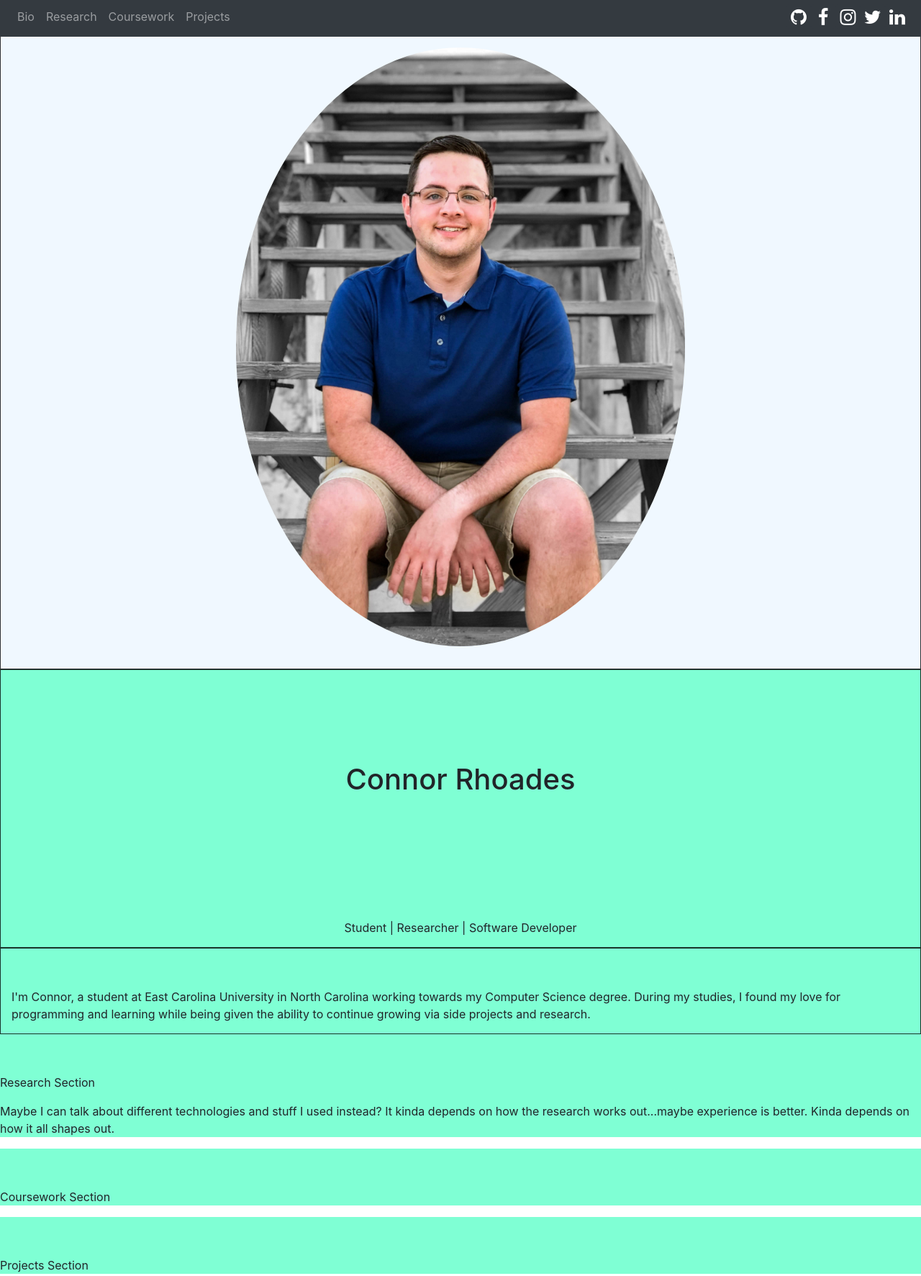
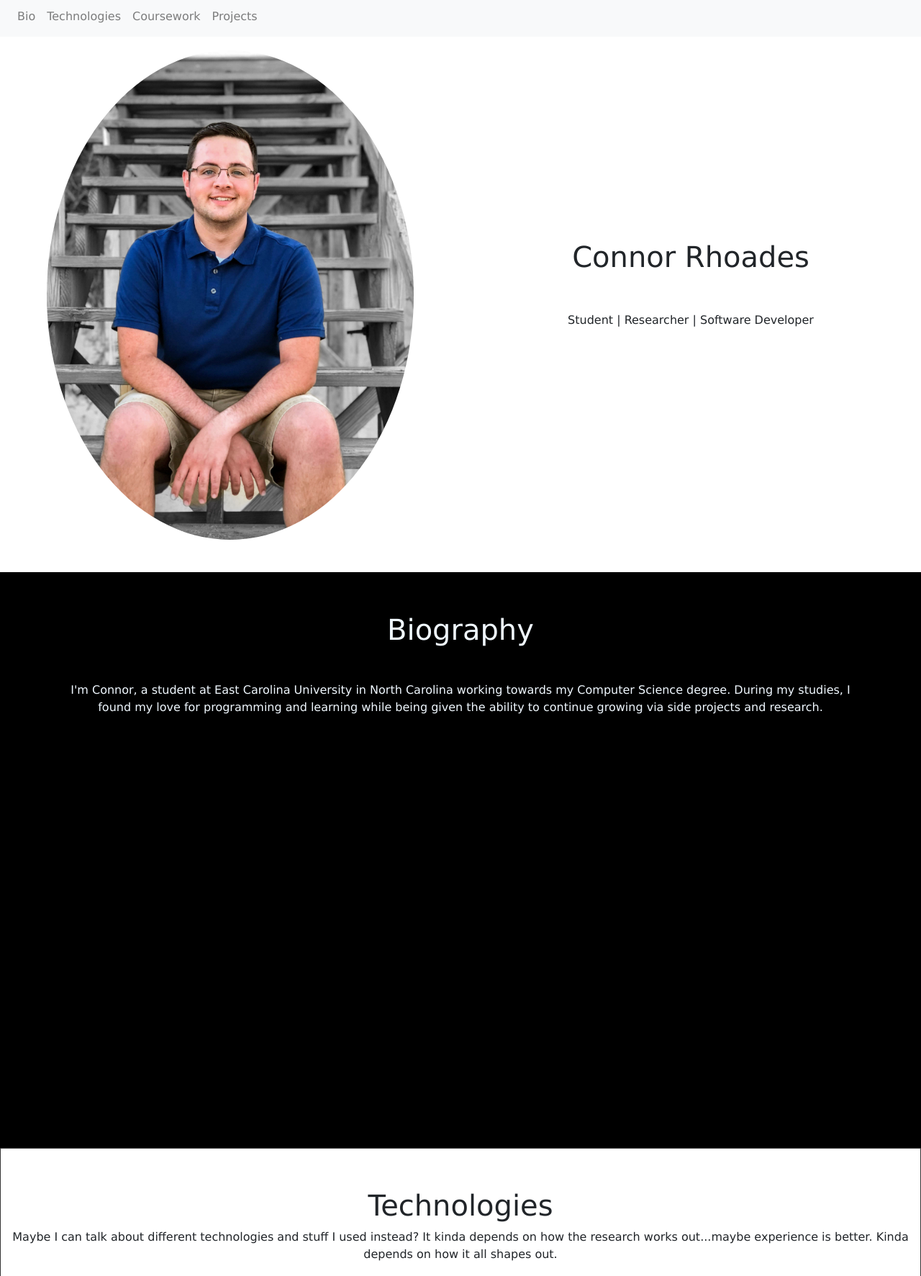
Before and after one commit to clrhoades1/clrhoades1.github.io, a plain HTML site: page index.html in a window 1280 px wide. Shown: the part 5-1778 px from the top of the page at 72% size. Drawn offline with nearby package versions, Linux system fonts and the light colour scheme.

Commit message:
Fixed centering issues, style changes
I changed the "Research" section to a "Technologies" section, fixed the centering issues with my portrait and name section, and made some slight style changes across the site.

```diff
--- a/css/stylesheet.css
+++ b/css/stylesheet.css
@@ -9,53 +9,93 @@ PERSONAL REMINDERS
 
 */
 
+@media (min-width: 400px) {
+/*    #bio {
+        display: grid;
 
-body {
-    padding-top: 55px;
+        height: 100vh;
+
+        grid-template-columns: auto;
+        grid-template-rows: 1fr 1fr;
+
+        grid-template-areas:
+        'portrait'
+        'name';
     }
 
-footer {
-    display: grid;
-    background-color: aquamarine;
+    #portrait-shot {
+/*        display: block;*/
+/*  Uncomment      grid-area: portrait;*/
+/*  Uncomment      max-width: 30%;*/
+/*        max-height: 70vh;*/
+/*        object-fit: cover;*/
+/*  Uncomment      border-radius: 50%;*/
+/*
+        margin-top: auto;
+        margin-bottom: auto;
+        margin-left: auto;
+        margin-right: auto;
+*/
+
+/*}
     }
 
-#portfolio-picture {
-    grid-area: portrait;
-    background-color: aliceblue;
+    #personal_details {
+        grid-area: name;
+    }
+*/
+
 }
 
-#page-content {
-    grid-area: content;
+@media (min-width: 700px) {
+    #bio {
+        display: grid;
+
+        max-height: 100vh;
+
+        grid-template-columns: 1fr 1fr;
+
+        grid-template-areas:
+        'portrait name'
+        'portrait name'
+        'portrait name';
+
     }
 
     #portfolio-name {
-    padding-top: 10%;
-    grid-area: name;
-    text-align: center;
+
     }
 
-#portfolio-bio {
-    padding-top: 55px;
+    #personal-details {
+/*        padding-top: 20vh;*/
+/*        vertical-align: middle;*/
     }
 
-#research {
-    padding-top: 55px;
-    background-color: aquamarine;
+
 }
 
-#coursework {
-    padding-top: 55px;
-    background-color: aquamarine;
+.nav-bar {
+    grid-area: nav;
 }
 
-#projects {
-    padding-top: 55px;
-    background-color: aquamarine;
+body {
+/*    padding-top: 55px;*/
+    display: grid;
+    font-family: "Lucida Sans Unicode", "Lucida Grande", sans-serif
 }
 
-.titles {
-    padding-top: 13%;
-    font-size: 16px;
+#bio {
+        display: grid;
+
+        max-height: 100vh;
+
+        grid-template-columns: 1fr 1fr;
+
+        grid-template-areas:
+        'portrait name'
+        'portrait name'
+        'portrait name';
+
 }
 
 .portfolio-container {
@@ -71,22 +111,144 @@ footer {
         'portrait content content'
         'portrait content content';
     */
+
 }
 
 .grid-section {
-    background-color: aquamarine;
-    padding: 15px;
-    border: 1px solid rgba(0, 0, 0, 0.8);
+    background-color:white;
+/*    padding: 30px;*/
+/*    border: 1px solid rgba(0, 0, 0, 0.8);*/
 }
 
+#picture-container {
+    grid-area: portrait;
+    background-color: white;
+    max-height: 100vh;
+    min-height: 100vh;
+    padding-top: 45px;
 
-.portrait-shot {
-    width: 50%;
-    height: 50%;
+    display: flex;
+    justify-content: center;
+    align-items: center;
+
+}
+
+#portfolio-picture-area {
+    position:relative;
+    max-height: 100vh;
+/*
+    margin-top: 25%;
+    margin-bottom: 25%;
+    margin-left: auto;
+    margin-right: auto;
+*/
+
+}
+
+#portfolio-picture {
+
+/*    padding-top: 20vh;*/
+}
+
+#portrait-shot {
+    display: block;
+    max-width: 100%;
+    max-height: 85vh;
     object-fit: cover;
     border-radius: 50%;
     position: relative;
-    left: 25%;
+/*
+    margin-top: auto;
+    margin-bottom: auto;
+    margin-left: auto;
+    margin-right: auto;
+*/
+/*    left: 12.5%;*/
+}
+
+#portfolio-name {
+    text-align: center;
+    grid-area: name;
+    max-height: 100vh;
+    min-height: 100vh;
+
+    display: flex;
+    justify-content: center;
+    align-items: center;
+}
+
+#personal-details {
+/*
+    display: flex;
+    align-items: center;
+    justify-content: center;
+    flex-direction: column;
+    text-align: center;
+    margin: auto;
+    min-height: 200px;
+    align-items: center;
+*/
+    /*margin-left: auto;
+    position: relative;
+    top: 45%;
+    left: 55%;*/
+    margin-top: 50%;
+    margin-bottom: 50%;
+}
+
+#my-name {
+
+}
+
+.titles {
+    padding-top: 13%;
+    font-size: 16px;
+}
+
+#biography {
+    text-align: center;
+    background-color: black;
+}
+
+#portfolio-bio {
+    padding-top: 55px;
+    grid-area: bio;
+    border: 1px solid rgba(0, 0, 0, 0.8);
+    min-height: 100vh;
+    padding-left: 80px;
+    padding-right: 80px;
+}
+
+#bio-paragraph-container {
+   padding-top: 40px;
+}
+
+#bio-paragraph {
+
+}
+
+#technologies {
+    padding-top: 55px;
+    background-color: white;
+    border: 1px solid rgba(0, 0, 0, 0.8);
+    min-height: 100vh;
+    text-align: center;
+}
+
+#coursework {
+    padding-top: 55px;
+    background-color: white;
+    border: 1px solid rgba(0, 0, 0, 0.8);
+    min-height: 100vh;
+    text-align: center;
+}
+
+#projects {
+    padding-top: 55px;
+    background-color: white;
+    min-height: 100vh;
+    border: 1px solid rgba(0, 0, 0, 0.8);
+    text-align: center;
 }
 
 .social {
@@ -97,36 +259,3 @@ footer {
     text-align: right;
     font-size: 1px;
 }
-
-/*
-
-FOR EXPERIMENTATION
-
-#special-item {
-    grid-area: myArea;
-}
-
-.grid-container {
-    display: grid;
-
-    grid-template-columns: auto;
-    grid-template-rows: auto;
-    grid-template-areas:
-        'myArea myArea . . .'
-        'myArea myArea . . .';
-    background-color: #2196F3;
-}
-
-
-.grid-item {
-  background-color: rgba(255, 255, 255, 0.8);
-  border: 1px solid rgba(0, 0, 0, 0.8);
-  padding: 20px;
-  font-size: 30px;
-  text-align: center;
-}
-
-
-END OF EXPERIMENTATION
-
-*/
--- a/index.html
+++ b/index.html
@@ -27,14 +27,16 @@
 
 </head>
 
-<nav class="navbar navbar-expand-sm navbar-dark bg-dark fixed-top">
+<body>
+    <div class="nav-bar">
+        <nav class="navbar navbar-expand-lg navbar-light bg-light fixed-top">
             <div class="collapse navbar-collapse" id="navbarsExampleDefault">
                 <ul class="navbar-nav mr-auto">
                     <li class="nav-item bio">
-                <a class="nav-link" href=#bio>Bio<span class="sr-only">(current)</span></a>
+                        <a class="nav-link" href=#biography>Bio<span class="sr-only">(current)</span></a>
                     </li>
                     <li class="nav-item research">
-                <a class="nav-link" href=#research>Research</a>
+                        <a class="nav-link" href=#technologies>Technologies</a>
                     </li>
                     <li class="nav-item classwork">
                         <a class="nav-link" href=#coursework tabindex="-1" aria-disabled="true">Coursework</a>
@@ -45,6 +47,7 @@
                 </ul>
             </div>
 
+<!--
             <div class="social">
                 <div class="social-buttons">
                     <a class="btn btn-social-icon btn-github" href="https://github.com/clrhoades1">
@@ -63,78 +66,71 @@
                         <span class="fa fa-linkedin"></span>
                     </a>
                 </div>
-        <!--/.social-buttons-->
+                /.social-buttons
             </div>
+-->
+        </nav>
+    </div>
+    <!--/.nav-bar-->
 
-</nav>
-
-<body>
     <div class="portfolio-container">
         <div id="bio">
-            <div class="grid-section" id="portfolio-picture">
+            <div id="picture-container">
+                <div class="grid-section" id="portfolio-picture-area">
                     <figure id="portfolio-picture">
-                    <img src="pictures/portraits/color_enhanced_portrait.jpg" class="portrait-shot" alt="My Portfolio Picture">
+                        <img src="pictures/portraits/color_enhanced_portrait.jpg" id="portrait-shot" alt="My Portfolio Picture">
                     </figure>
+                </div>
             </div>
             <!--/.grid-section-->
             <!--/.portfolio-picture-->
 
 
             <div class="grid-section" id="portfolio-name">
-                <h1>Connor Rhoades</h1>
-                <div class="titles">
+                <div id="personal-details">
+                    <h1 id="my-name">Connor Rhoades</h1>
+                    <div class="titles" id="my-titles">
                         Student | Researcher | Software Developer
                     </div>
                 </div>
+            </div>
+            <!--/.personal-details-->
             <!--/.grid-section-->
             <!--portfolio-name-->
-
-            <div class="grid-section" id="portfolio-bio">
-                I'm Connor, a student at East Carolina University in North Carolina working towards my Computer Science degree. During my studies, I found my love for programming and learning while being given the ability to continue growing via side projects and research.
-            </div>
-            <!--/.grid-section-->
-            <!--portfolio-bio-->
-
 
         </div>
         <!--/.bio-->
 
-        <div id="research">
-            <p>Research Section</p>
+        <div id="biography">
+            <div id="portfolio-bio">
+                <div id="bio-title-container">
+                    <h1 style="color:aliceblue">Biography</h1>
+                </div>
+                <div id="bio-paragraph-container">
+                    <p style="color: aliceblue;" id="bio-paragraph">I'm Connor, a student at East Carolina University in North Carolina working towards my Computer Science degree. During my studies, I found my love for programming and learning while being given the ability to continue growing via side projects and research.</p>
+                </div>
+            </div>
+            <!--/.grid-section-->
+            <!--portfolio-bio-->
+        </div>
+
+        <div id="technologies">
+            <h1>Technologies</h1>
             <p>Maybe I can talk about different technologies and stuff I used instead? It kinda depends on how the research works out...maybe experience is better. Kinda depends on how it all shapes out. </p>
         </div>
         <!--/.research-->
 
         <div id="coursework">
-            <p>Coursework Section</p>
+            <h1>Coursework Section</h1>
         </div>
         <!--/.coursework-->
 
         <div id="projects">
-            <p>Projects Section</p>
+            <h1>Projects Section</h1>
         </div>
         <!--/.projects-->
     </div>
     <!--/.portfolio-container-->
-
-
-    <!--
-    FOR EXPERIMENTATION
-
-    <div class="grid-container">
-          <div class="grid-item" id="special-item">1</div>
-          <div class="grid-item">2</div>
-          <div class="grid-item">3</div>
-          <div class="grid-item">4</div>
-          <div class="grid-item">5</div>
-          <div class="grid-item">6</div>
-          <div class="grid-item">7</div>
-          <div class="grid-item">8</div>
-          <div class="grid-item">9</div>
-    </div>
-
-     FOR EXPERIMENTATION
-    -->
 
 
     <!-- Bootstrap core JavaScript
```
Lines whose indentation alone changed are shown as unchanged.
